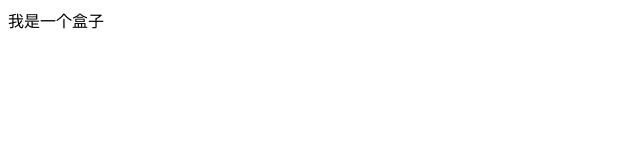
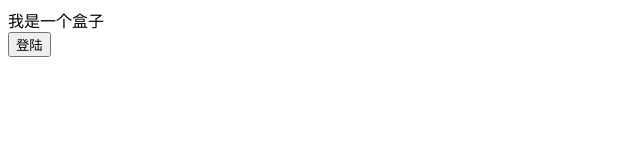
Before and after one commit to xia-li/demo1, a plain HTML site: page demo.html in a window 1280 px wide. Shown: the whole page, without its empty margins (0-640 px from the left). Drawn offline with Linux system fonts and the light colour scheme.

Commit message:
登陆功能完成

```diff
--- a/demo.html
+++ b/demo.html
@@ -6,5 +6,6 @@
 </head>
 <body>
 	<div>我是一个盒子</div>
+	<button>登陆</button>
 </body>
 </html>
```
